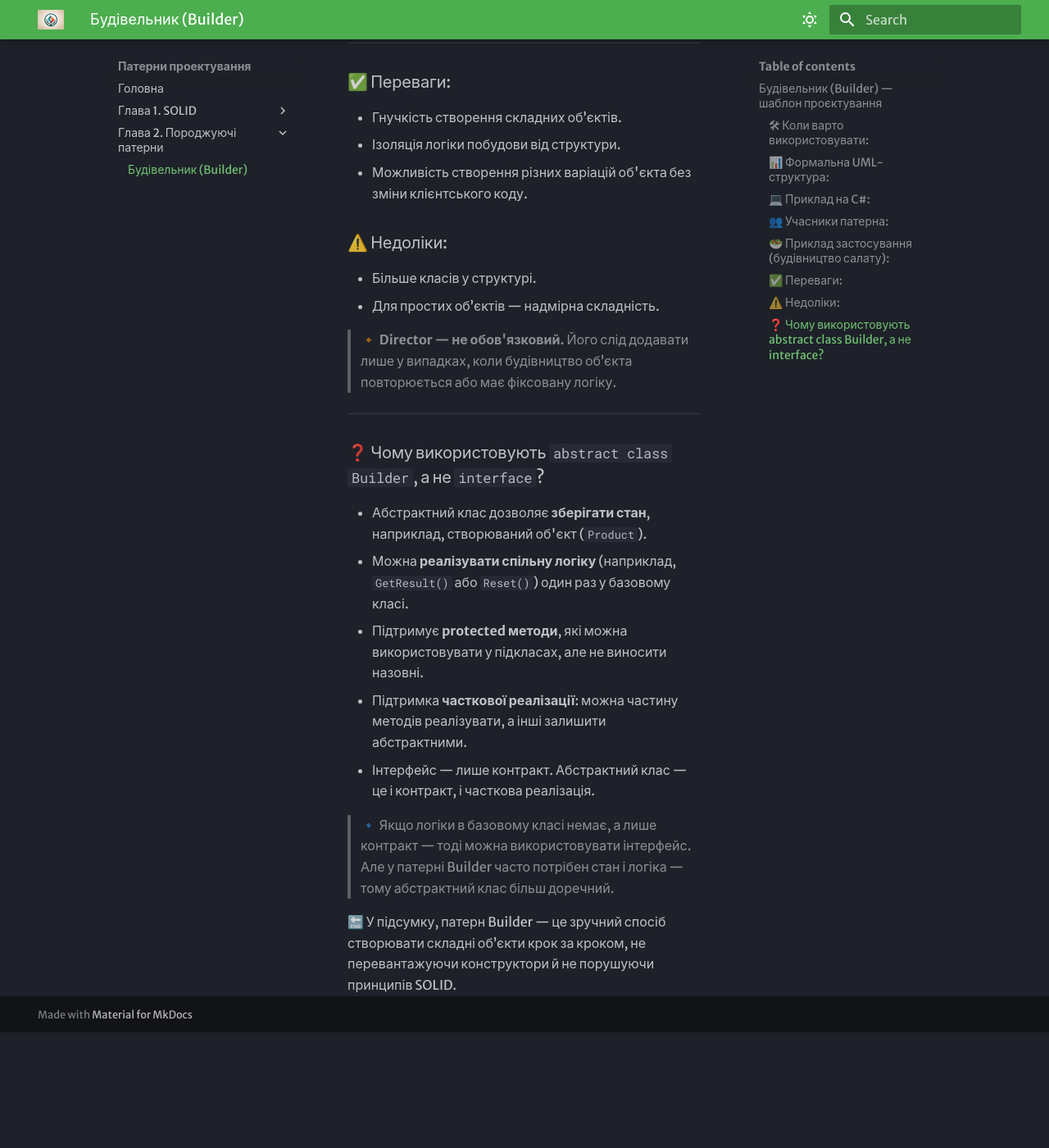
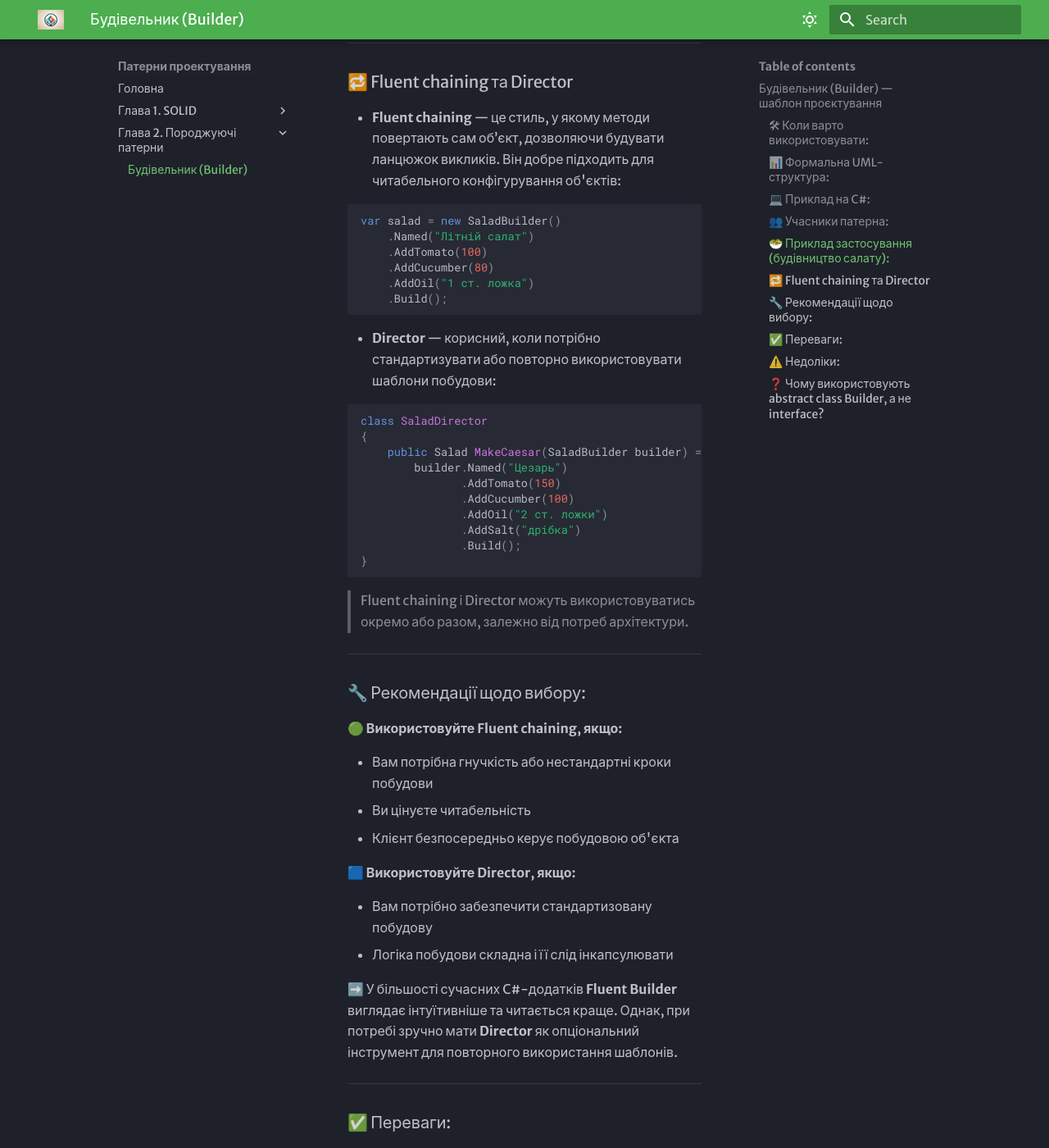
Before and after one commit to vakimov1986/C-lectures, an MkDocs documentation site: the page built from docs/chapter2/Builder.md, in a window 1280 px wide and 1400 px high, scrolled down 3759 px. Shown: the whole window at 82% size. Built offline with MkDocs 1.6.1 and Material for MkDocs 9.7.7, drawn with Linux system fonts in a browser that asks for light colours; before the commit the page ends 5018 px from its top, so only the background shows below that.

Commit message:
updated builder pattern

````diff
--- a/docs/chapter2/Builder.md
+++ b/docs/chapter2/Builder.md
@@ -3,12 +3,14 @@
 **Builder** — це породжуючий шаблон, який інкапсулює створення складного об'єкта та дозволяє розділити процес побудови на етапи.
 
 ---
+
 ### 🛠 Коли варто використовувати:
 
 * Коли процес створення об'єкта **не повинен залежати** від частин, з яких він складається, і від способу їх поєднання.
 * Коли потрібно забезпечити **різні варіації** побудови об'єкта в рамках одного й того ж інтерфейсу.
 
 ---
+
 ### 📊 Формальна UML-структура:
 
 ```mermaid
@@ -41,6 +43,7 @@ classDiagram
 ```
 
 ---
+
 ### 💻 Приклад на C#:
 
 ```csharp
@@ -97,6 +100,7 @@ fancyProduct.Show();
 ```
 
 ---
+
 ### 👥 Учасники патерна:
 
 * **Product** — представлення створюваного об’єкта. У прикладі: список частин.
@@ -105,6 +109,7 @@ fancyProduct.Show();
 * **Director** — розпорядник, який керує порядком викликів методів Builder (опціонально).
 
 ---
+
 ### 🥗 Приклад застосування (будівництво салату):
 
 ```csharp
@@ -153,6 +158,56 @@ salad.Show();
 ```
 
 ---
+
+### 🔁 Fluent chaining та Director
+
+* **Fluent chaining** — це стиль, у якому методи повертають сам об’єкт, дозволяючи будувати ланцюжок викликів. Він добре підходить для читабельного конфігурування об'єктів:
+
+```csharp
+var salad = new SaladBuilder()
+    .Named("Літній салат")
+    .AddTomato(100)
+    .AddCucumber(80)
+    .AddOil("1 ст. ложка")
+    .Build();
+```
+
+* **Director** — корисний, коли потрібно стандартизувати або повторно використовувати шаблони побудови:
+
+```csharp
+class SaladDirector
+{
+    public Salad MakeCaesar(SaladBuilder builder) =>
+        builder.Named("Цезарь")
+               .AddTomato(150)
+               .AddCucumber(100)
+               .AddOil("2 ст. ложки")
+               .AddSalt("дрібка")
+               .Build();
+}
+```
+
+> Fluent chaining і Director можуть використовуватись окремо або разом, залежно від потреб архітектури.
+
+---
+
+### 🔧 Рекомендації щодо вибору:
+
+🟢 **Використовуйте Fluent chaining, якщо:**
+
+* Вам потрібна гнучкість або нестандартні кроки побудови
+* Ви цінуєте читабельність
+* Клієнт безпосередньо керує побудовою об'єкта
+
+🟦 **Використовуйте Director, якщо:**
+
+* Вам потрібно забезпечити стандартизовану побудову
+* Логіка побудови складна і її слід інкапсулювати
+
+➡️ У більшості сучасних C#-додатків **Fluent Builder** виглядає інтуїтивніше та читається краще. Однак, при потребі зручно мати **Director** як опціональний інструмент для повторного використання шаблонів.
+
+---
+
 ### ✅ Переваги:
 
 * Гнучкість створення складних об’єктів.
@@ -167,6 +222,7 @@ salad.Show();
 > 🔸 **Director — не обов'язковий.** Його слід додавати лише у випадках, коли будівництво об’єкта повторюється або має фіксовану логіку.
 
 ---
+
 ### ❓ Чому використовують `abstract class Builder`, а не `interface`?
 
 * Абстрактний клас дозволяє **зберігати стан**, наприклад, створюваний об'єкт (`Product`).
````
